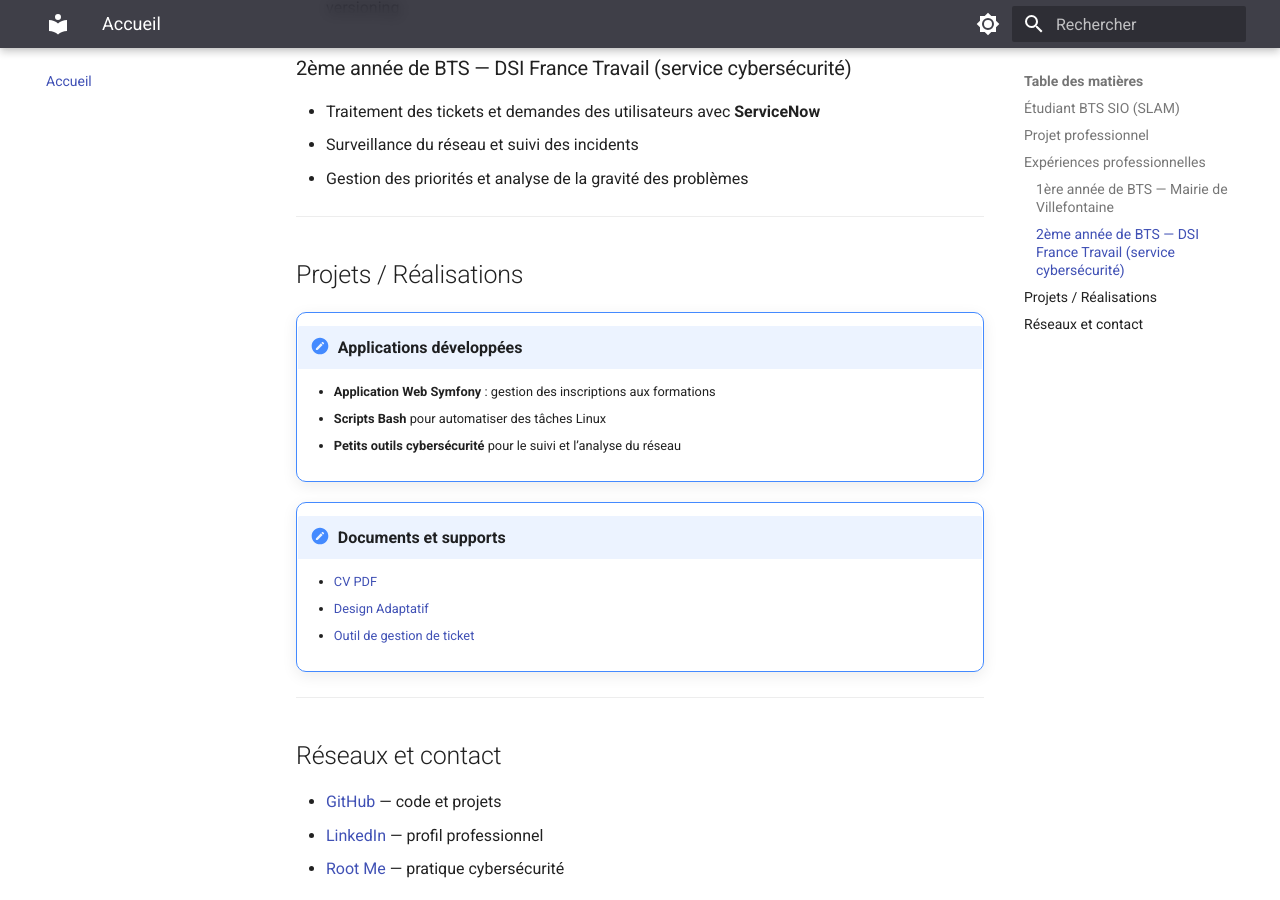
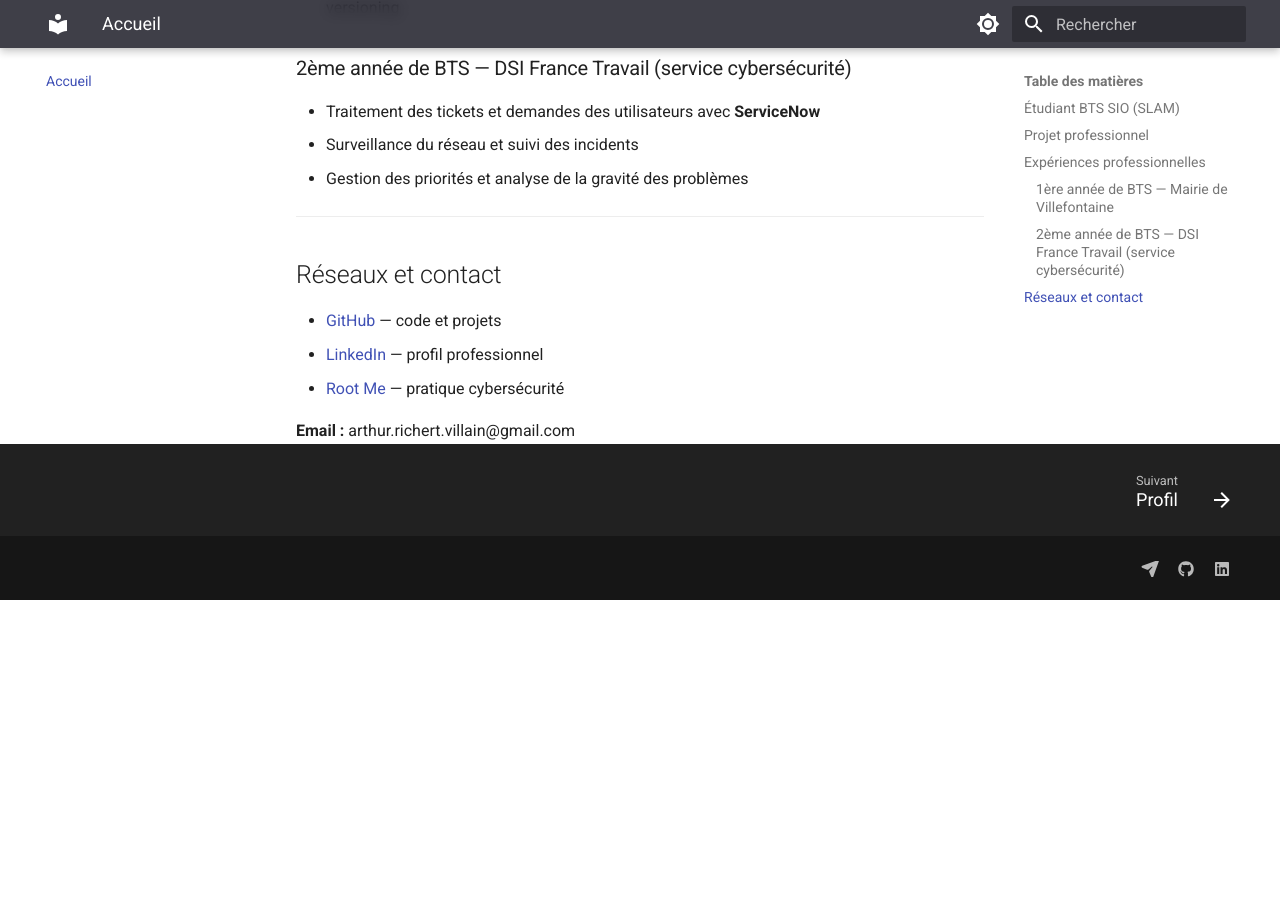
Before and after one commit to saulevant/portfolio_en_ligne, an MkDocs documentation site: the page built from docs/index.md, in a window 1280 px wide and 900 px high, scrolled down 1177 px. Built offline with MkDocs 1.6.1 and Material for MkDocs 9.7.7, drawn with Linux system fonts in a browser that asks for light colours; after the commit the page ends 1777 px from its top, so only the background shows below that.

Commit message:
Autres modifications

```diff
--- a/docs/index.md
+++ b/docs/index.md
@@ -38,20 +38,6 @@ Je souhaite évoluer dans le domaine informatique hospitalier, avec un focus sur
 
 ---
 
-## Projets / Réalisations
-
-!!! details "Applications développées"
-    - **Application Web Symfony** : gestion des inscriptions aux formations
-    - **Scripts Bash** pour automatiser des tâches Linux
-    - **Petits outils cybersécurité** pour le suivi et l’analyse du réseau
-
-!!! details "Documents et supports"
-    - [CV PDF](assets/CV\ Arthur.pdf)
-    - [Design Adaptatif](competences/assets/DesignAdaptatif.pdf)
-    - [Outil de gestion de ticket](competences/assets/Outil\ de\ gestion\ de\ ticket.pdf)
-
----
-
 ## Réseaux et contact
 
 - [GitHub](https://github.com/saulevant) — code et projets
```
